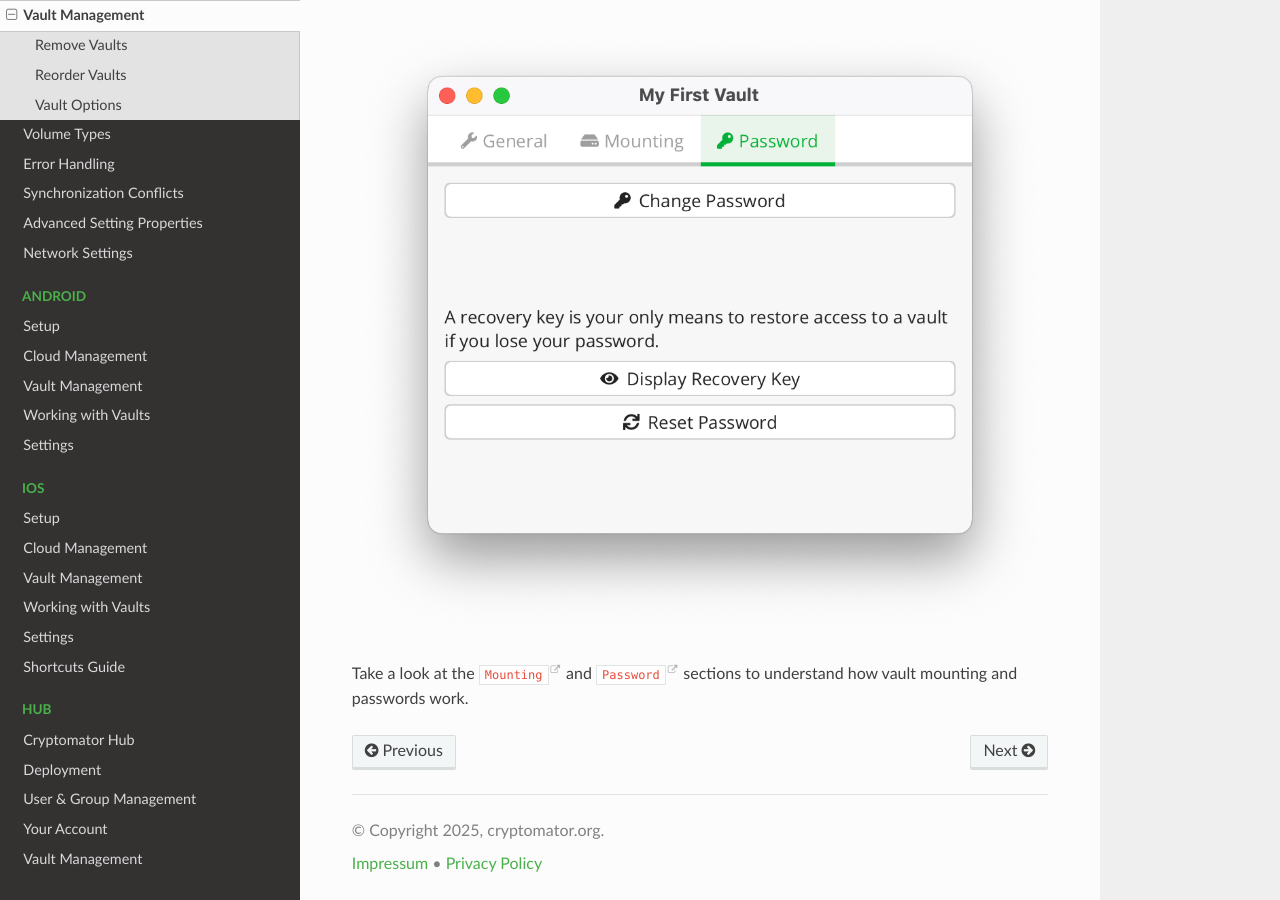
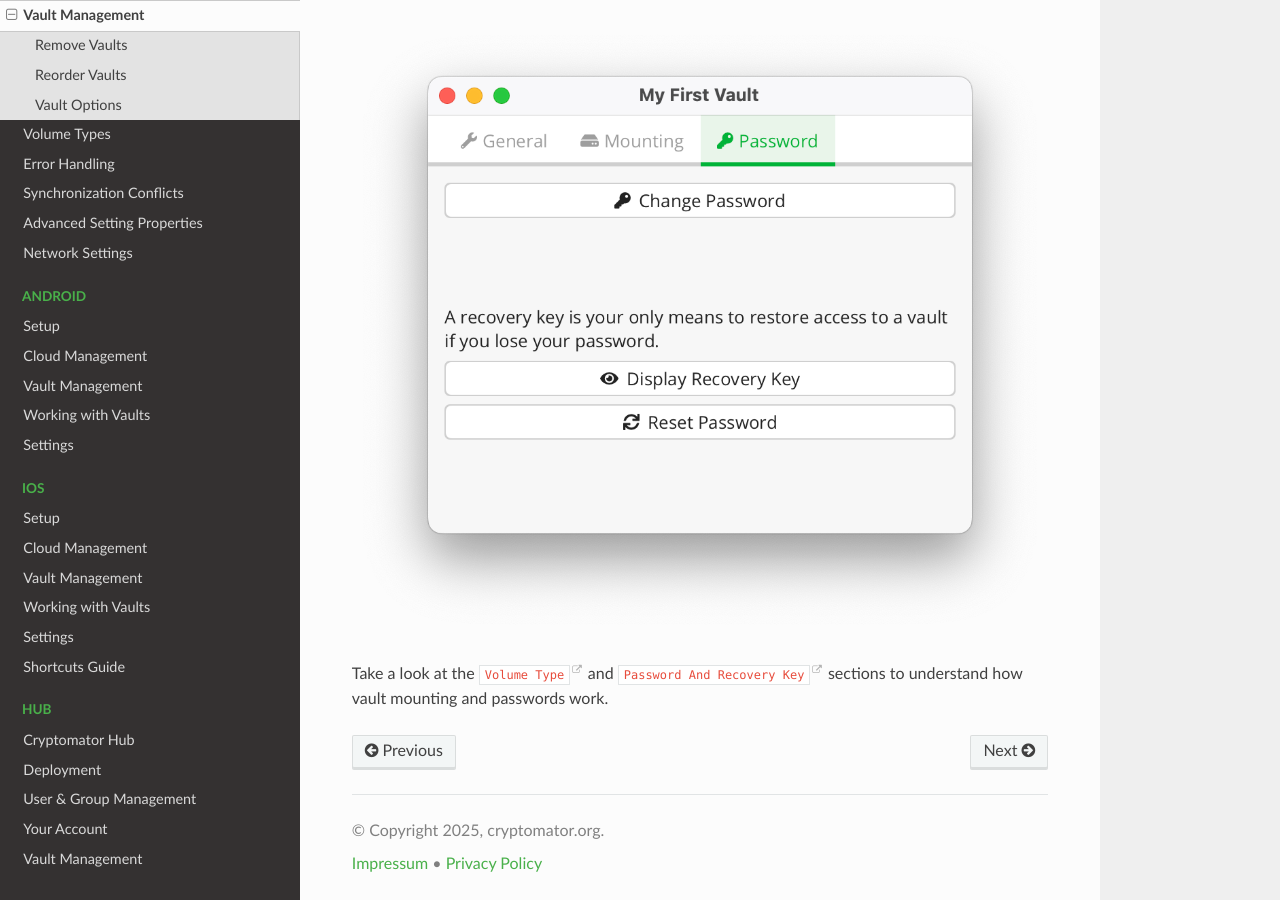
Before and after one commit to cryptomator/docs, a Sphinx documentation site: the page built from source/desktop/vault-management.rst, in a window 1280 px wide and 900 px high, scrolled down 2649 px. Built offline with Sphinx 7.4.7 and the Read the Docs theme 3.1.0, drawn with Linux system fonts in a browser that asks for light colours.

Commit message:
fixed broken links

```diff
--- a/source/desktop/getting-started.rst
+++ b/source/desktop/getting-started.rst
@@ -10,7 +10,7 @@
     :alt: Empty vault list
 
 .. |AddVault| replace:: ``+``
-.. _AddVault: ./adding-vaults.html
+.. _AddVault: ../adding-vaults/
 
 .. _desktop/getting-started/tutorial-video:
 
--- a/source/desktop/vault-management.rst
+++ b/source/desktop/vault-management.rst
@@ -65,8 +65,8 @@
 
 Take a look at the |Mounting|_ and |Password|_ sections to understand how vault mounting and passwords work.
 
-.. |Mounting| replace:: ``Mounting``
-.. _Mounting: ./vault-mounting.html
+.. |Mounting| replace:: ``Volume Type``
+.. _Mounting: ../volume-type/
 
-.. |Password| replace:: ``Password``
-.. _Password: ./password-and-recovery-key.html
+.. |Password| replace:: ``Password And Recovery Key``
+.. _Password: ../password-and-recovery-key/
--- a/source/misc/supported-cloud-services.rst
+++ b/source/misc/supported-cloud-services.rst
@@ -90,4 +90,4 @@
    :file: ../_static/csv/incompatible-clouds.csv
 
 .. |GooglePlayStoreVariant| replace:: **Google Play Store variant**
-.. _GooglePlayStoreVariant: ../android/setup.html#google-play-store
+.. _GooglePlayStoreVariant: ../../android/setup/#google-play-store
--- a/source/security/vault.rst
+++ b/source/security/vault.rst
@@ -122,7 +122,7 @@
     :width: 614px
     :align: center
 
-    \*Unencrypted directory ID of the partent dir `as described above <security/vault/directory-ids>`_
+    \*Unencrypted directory ID of the parent dir `as described above <#directory-ids>`_
 
 
 .. code-block:: console
```
